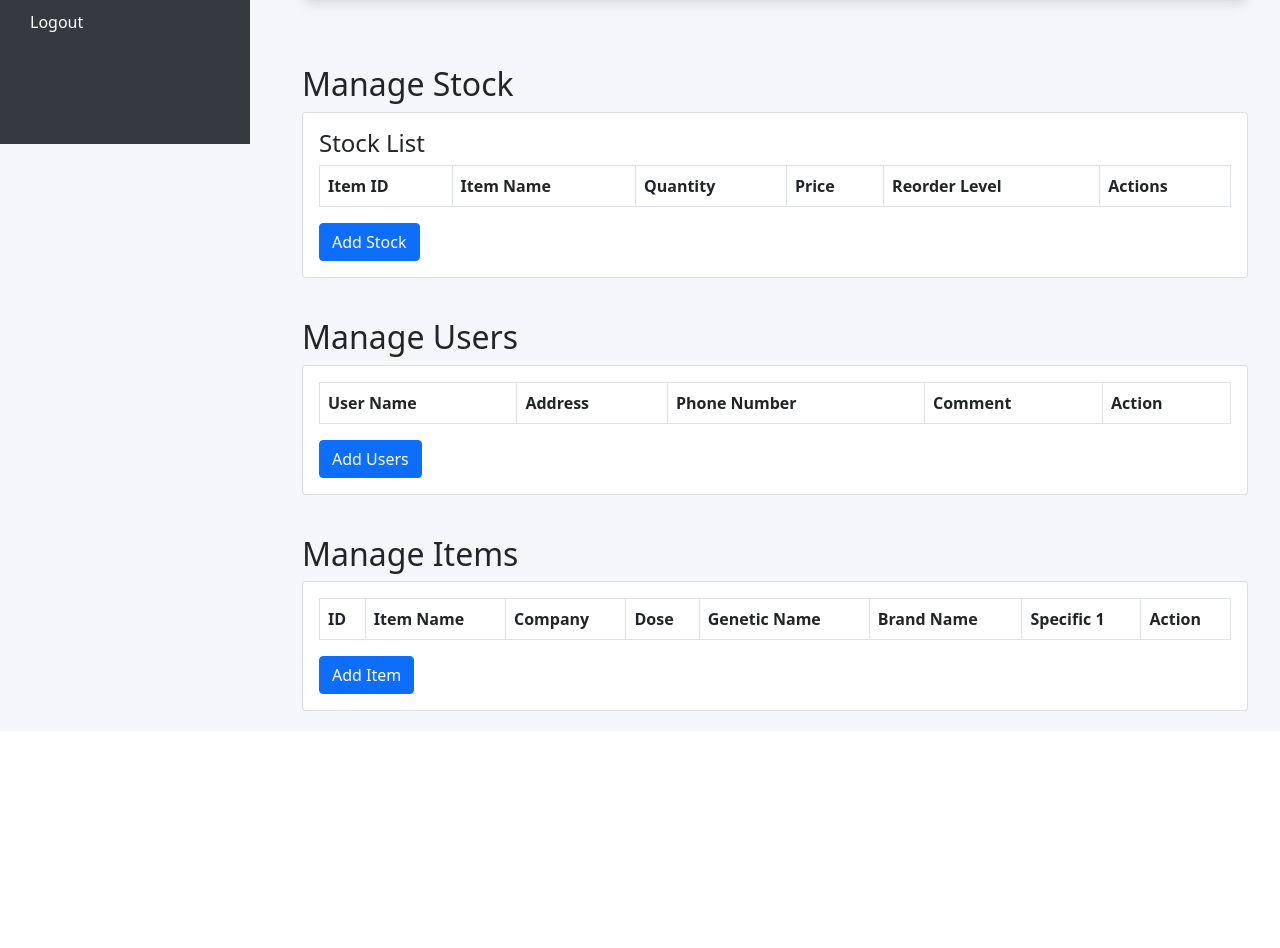
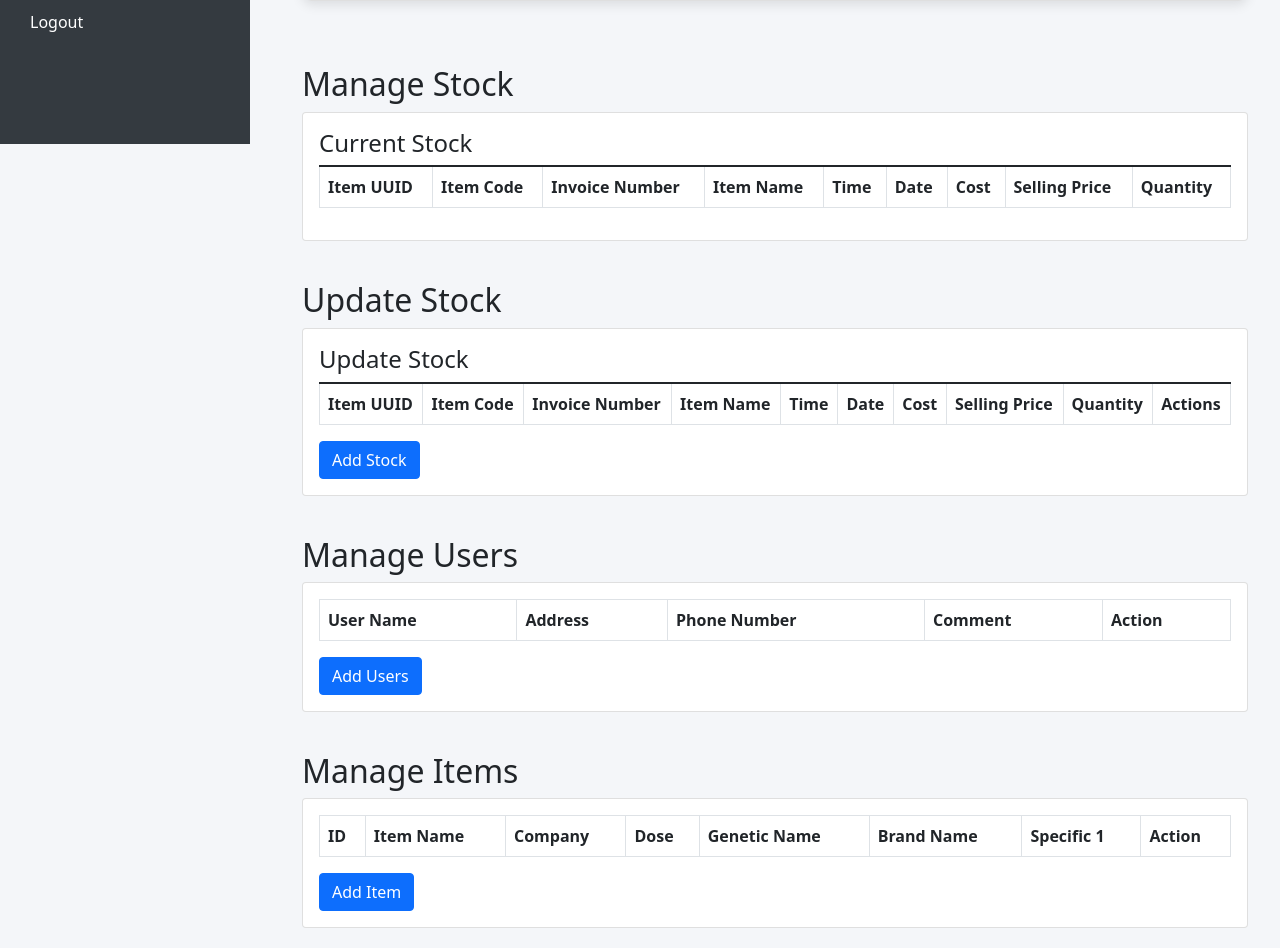
Before and after one commit to Hiroshan01/Hospital_Management_POS_System, a Flask app: page /superadmin_db_details in a window 1280 px wide. Shown: the part 656-1604 px from the top of the page. Before the commit the page ends 1367 px from the top, so only its background shows below. Run offline with Flask 3, Linux system fonts and the light colour scheme; data that the repository does not hold is empty; some libraries are stand-ins or nearby versions.

Commit message:
stock change

```diff
--- a/app.py
+++ b/app.py
@@ -79,16 +79,17 @@ def cashier_dashboard():
 # SuperAdmin Dashboard Route
 @app.route('/superadmin_db_details')
 def superadmin_dashboard1():
-
     cursor = mysql.connection.cursor()
-    cursor.execute("SELECT * FROM stock")
+    cursor.execute("SELECT * FROM stock ORDER BY date, time")  # FIFO: Order by date and time
     stock = cursor.fetchall()
-    print(stock)
+    cursor.close()
 
     users = user_data.get_users()
     items = get_items()
 
-    return render_template('superadmin_dashboard.html', stock=stock, users=users,items=items)
+    return render_template('superadmin_dashboard.html', stock=stock, users=users, items=items)
+
+#-----------------------------------------STOCK--------------------------------------------------------------------
 
 # Stock Update Route
 @app.route('/update/<int:id>', methods=['GET', 'POST'])
@@ -118,19 +119,25 @@ def update_stock(id):
     return render_template('update_stock.html', stock=stock)
 
 # Add Stock Route
-@app.route('/add', methods=['GET', 'POST'])
+@app.route('/add_stock', methods=['GET', 'POST'])
 def add_stock():
     if request.method == 'POST':
-        item_name = request.form['item-name']
+        item_code = request.form['code']
+        invoice_number = request.form['invoice_number']
+        item_name = request.form['item_name']
+        time = request.form['time']
+        date = request.form['date']
+        cost = request.form['cost']
+        price = request.form['Selling_price']
         quantity = request.form['quantity']
-        price = request.form['price']
-        reorder_level = request.form['reorder-level']
 
-        cur = mysql.connection.cursor()  # Interact with DB
-        cur.execute("INSERT INTO stock (item_name, quantity, price, reorder_level) VALUES (%s, %s, %s, %s)",
-                   (item_name, quantity, price, reorder_level))
-        mysql.connection.commit()  # Save
-        cur.close()  # Close the cursor
+        cur = mysql.connection.cursor()
+        cur.execute("""
+            INSERT INTO stock (item_uuid, item_code, invoice_number, item, time, date, cost, price, quantity)
+            VALUES (UUID(), %s, %s, %s, %s, %s, %s, %s, %s)""",
+            (item_code, invoice_number, item_name, time, date, cost, price, quantity))
+        mysql.connection.commit()
+        cur.close()
         return redirect(url_for('superadmin_dashboard1'))
 
     return redirect(url_for('superadmin_dashboard1'))
--- a/templates/superadmin_dashboard.html
+++ b/templates/superadmin_dashboard.html
@@ -153,33 +153,89 @@
             <h2>Manage Stock</h2>
             <div class="card">
                 <div class="card-body">
-                    <h4>Stock List</h4>
+                    <h4>Current Stock</h4>
 
                     <table class="table table-bordered">
                         <thead>
+                            <thead>
                                 <tr>
-                                <th>Item ID</th>
+                                    <th>Item UUID</th>
+                                    <th>Item Code</th>
+                                    <th>Invoice Number</th>
                                     <th>Item Name</th>
+                                    <th>Time</th>
+                                    <th>Date</th>
+                                    <th>Cost</th>
+                                    <th> Selling Price</th>
                                     <th>Quantity</th>
-                                <th>Price</th>
-                                <th>Reorder Level</th>
+
+                                </tr>
+                            </thead>
+                            <tbody>
+                                {% for item in stock %}
+                                <tr>
+                                    <td>{{ item[0] }}</td> <!-- item_uuid -->
+                                    <td>{{ item[1] }}</td> <!-- item_code -->
+                                    <td>{{ item[2] }}</td> <!-- invoice_number -->
+                                    <td>{{ item[3] }}</td> <!-- item -->
+                                    <td>{{ item[4] }}</td> <!-- time -->
+                                    <td>{{ item[5] }}</td> <!-- date -->
+                                    <td>{{ item[6] }}</td> <!-- cost -->
+                                    <td>{{ item[7] }}</td> <!-- price -->
+                                    <td>{{ item[8] }}</td> <!-- quantity -->
+
+                                </tr>
+                                {% endfor %}
+                            </tbody>
+
+                        </tbody>
+                    </table>
+
+                </div>
+            </div>
+        </div>
+    </div>
+    <!-- update stock-->
+    <div class="main-content">
+        <div class="container-fluid">
+            <h2>Update Stock</h2>
+            <div class="card">
+                <div class="card-body">
+                    <h4>Update Stock</h4>
+
+                    <table class="table table-bordered">
+                        <thead>
+                            <thead>
+                                <tr>
+                                    <th>Item UUID</th>
+                                    <th>Item Code</th>
+                                    <th>Invoice Number</th>
+                                    <th>Item Name</th>
+                                    <th>Time</th>
+                                    <th>Date</th>
+                                    <th>Cost</th>
+                                    <th> Selling Price</th>
+                                    <th>Quantity</th>
                                     <th>Actions</th>
                                 </tr>
                             </thead>
                             <tbody>
                                 {% for item in stock %}
                                 <tr>
-                                <td>{{ item[0] }}</td>
-                                <td>{{ item[1] }}</td>
-                                <td>{{ item[2] }}</td>
-                                <td>{{ item[3] }}</td>
-                                <td>{{ item[4] }}</td>
-                                <td>
-                                    <a href="{{ url_for('update_stock', id=item[0]) }}" class="btn btn-primary btn-sm">Update</a>
-                                    <a href="{{ url_for('delete_stock', id=item[0]) }}" class="btn btn-danger btn-sm">Delete</a>
-                                </td>
+                                    <td>{{ item[0] }}</td> <!-- item_uuid -->
+                                    <td>{{ item[1] }}</td> <!-- item_code -->
+                                    <td>{{ item[2] }}</td> <!-- invoice_number -->
+                                    <td>{{ item[3] }}</td> <!-- item -->
+                                    <td>{{ item[4] }}</td> <!-- time -->
+                                    <td>{{ item[5] }}</td> <!-- date -->
+                                    <td>{{ item[6] }}</td> <!-- cost -->
+                                    <td>{{ item[7] }}</td> <!-- price -->
+                                    <td>{{ item[8] }}</td> <!-- quantity -->
+
                                 </tr>
                                 {% endfor %}
+                            </tbody>
+
                         </tbody>
                     </table>
 
@@ -204,20 +260,36 @@
             <div class="modal-body">
                 <form method="POST" action="{{ url_for('add_stock') }}">
                     <div class="form-group">
-                        <label for="item-name">Item Name</label>
-                        <input type="text" class="form-control" id="item-name" name="item-name" required>
+                        <label for="item-code">Item_code</label>
+                        <input type="text" class="form-control" id="item-name" name="code" required>
+                    </div>
+                    <div class="form-group">
+                        <label for="invoice_number">Invoice_Number</label>
+                        <input type="text" class="form-control" id="invoice_number" name="invoice_number" required>
+                    </div>
+                    <div class="form-group">
+                        <label for="item_name">Item_Name</label>
+                        <input type="text" class="form-control" id="item_name" name="item_name" required>
+                    </div>
+                    <div class="form-group">
+                        <label for="time">Time</label>
+                        <input type="text" class="form-control" id="time" name="time" step="0.01" required>
+                    </div>
+                    <div class="form-group">
+                        <label for="reorder-level">Date</label>
+                        <input type="text" class="form-control" id="reorder-level" name="date" required>
+                    </div>
+                    <div class="form-group">
+                        <label for="date">Cost</label>
+                        <input type="text" class="form-control" id="quantity" name="cost" required>
+                    </div>
+                    <div class="form-group">
+                        <label for="price">Selling Price</label>
+                        <input type="text" class="form-control" id="price" name="Selling_price" step="0.01" required>
                     </div>
                     <div class="form-group">
                         <label for="quantity">Quantity</label>
-                        <input type="number" class="form-control" id="quantity" name="quantity" required>
-                    </div>
-                    <div class="form-group">
-                        <label for="price">Price</label>
-                        <input type="number" class="form-control" id="price" name="price" step="0.01" required>
-                    </div>
-                    <div class="form-group">
-                        <label for="reorder-level">Reorder Level</label>
-                        <input type="number" class="form-control" id="reorder-level" name="reorder-level" required>
+                        <input type="text" class="form-control" id="quantity" name="quantity" required>
                     </div>
                     <button type="submit" class="btn btn-custom btn-block">Add Stock</button>
                 </form>
```
Also changed, not shown: models/stock_ope/stock_fun.py (added, +55 -0 lines), templates/stock/add_stock.html (added). Lines whose indentation alone changed are shown as unchanged.
